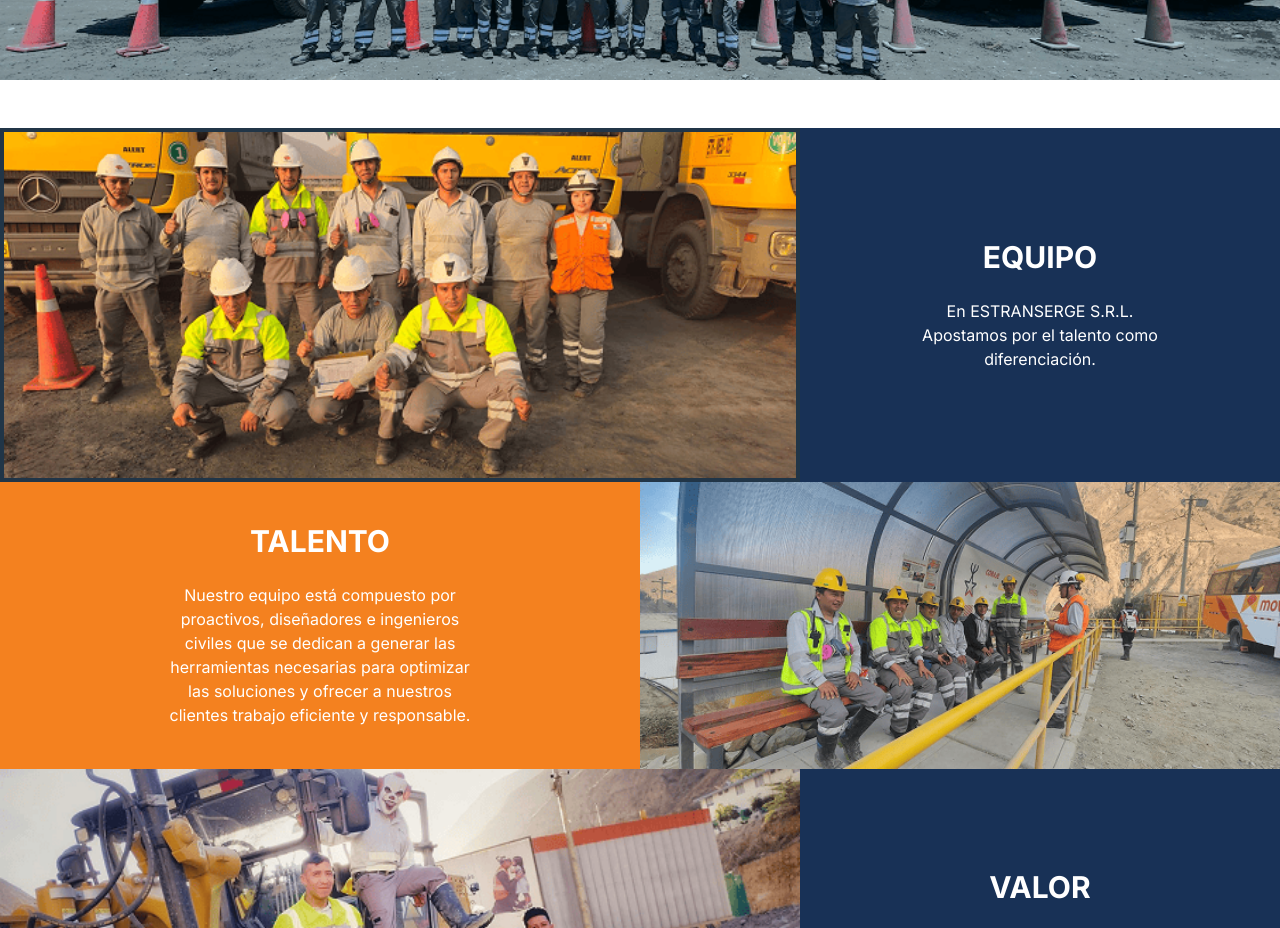
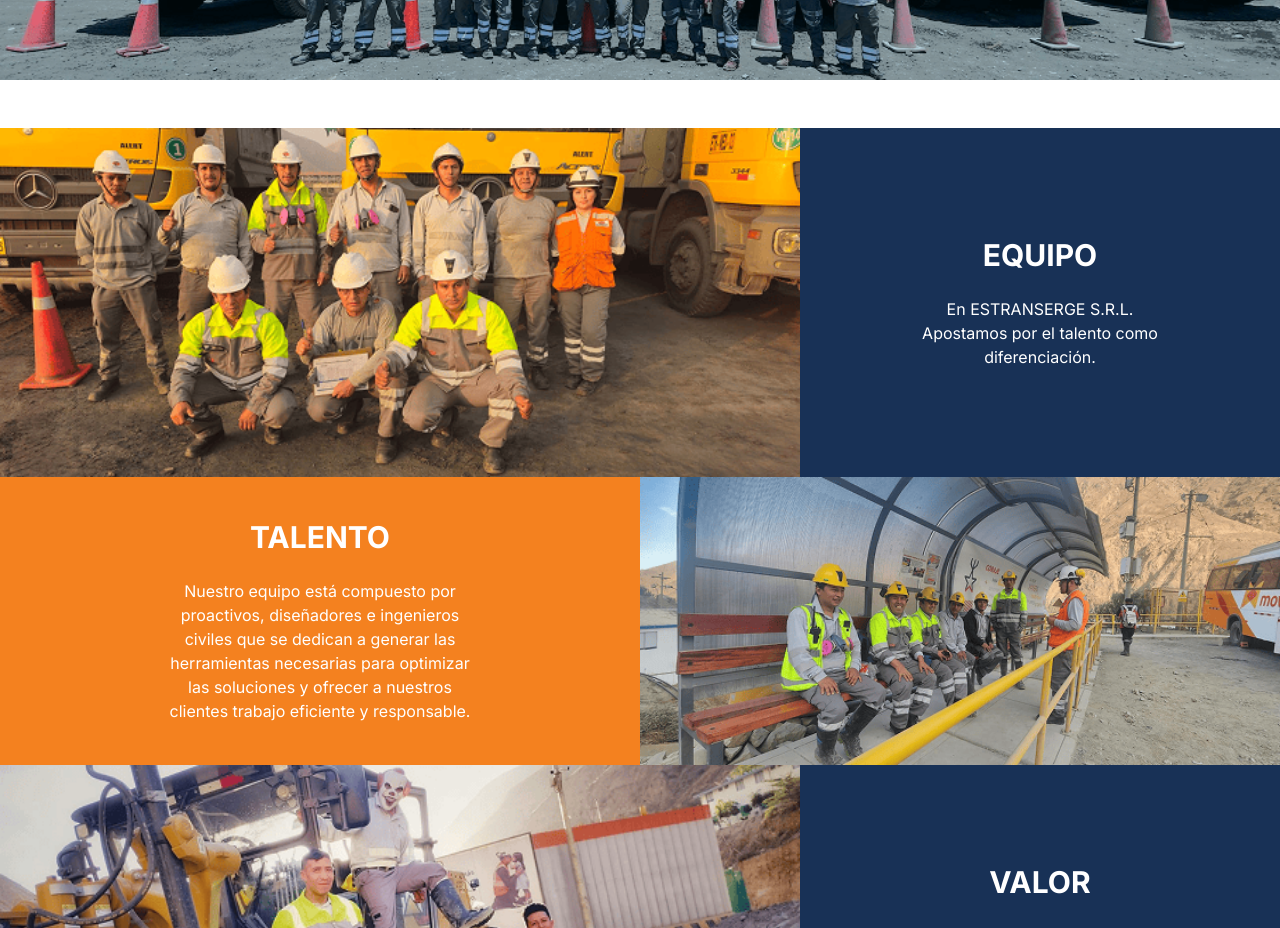
Before and after one commit to cristhian-fernandez-cumbia/vite-landing-etranserge, a React (Vite) app: page /nosotros in a window 1280 px wide. Shown: the part 2180-3108 px from the top of the page. Built offline with nearby package versions, Linux system fonts and the light colour scheme.

Commit message:
feat(proyectos): cambios card y border nosotros

```diff
--- a/src/pages/Nosotros.tsx
+++ b/src/pages/Nosotros.tsx
@@ -157,7 +157,7 @@ const Nosotros = () => {
           style={{ width: "100%" }}
         >
           <div className='flex flex-col-reverse md:flex-row'>
-            <div className='w-full md:w-5/8 lg:border-4'>
+            <div className='w-full md:w-5/8'>
               <img src={equipo} alt="bannerNosotros" className="h-64 w-full lg:h-full" />
             </div>
             <div className='w-full md:w-3/8 flex flex-col items-center justify-center bg-secondary text-white py-6 md:py-0'>
```
